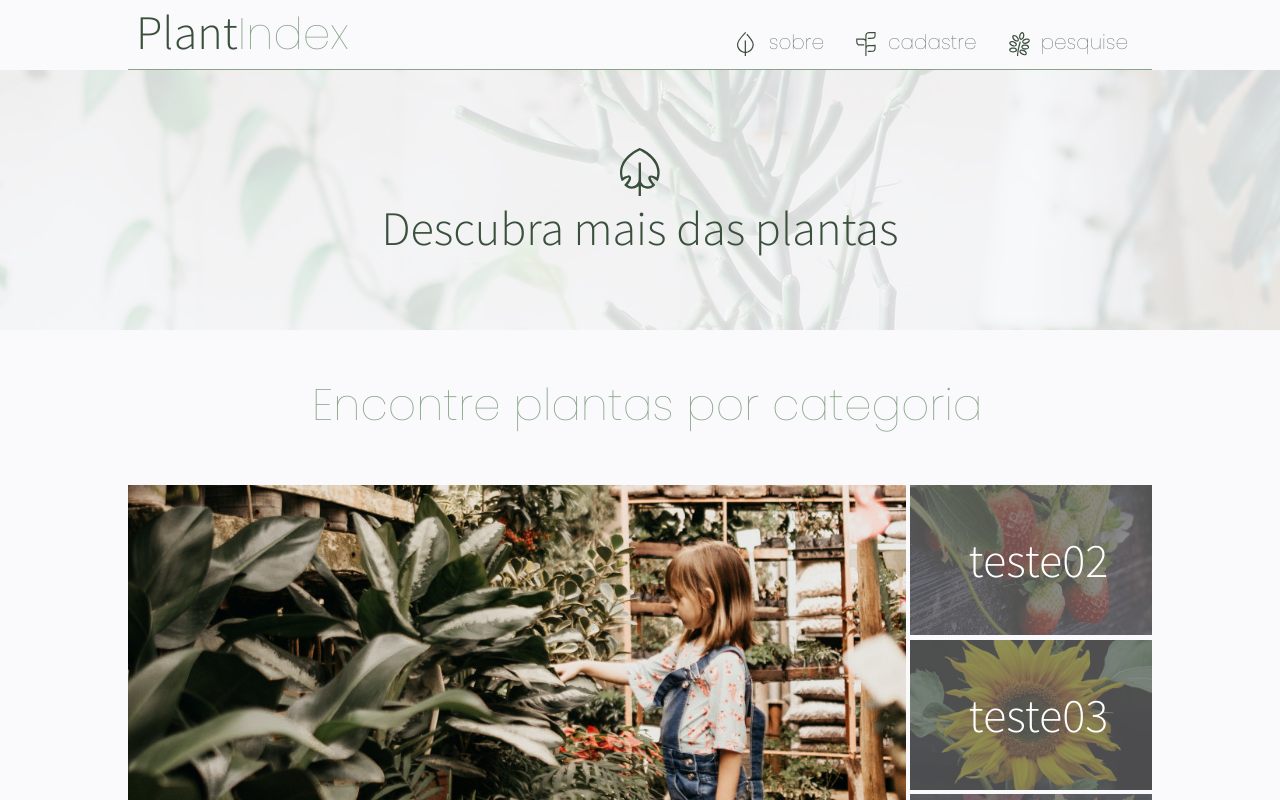
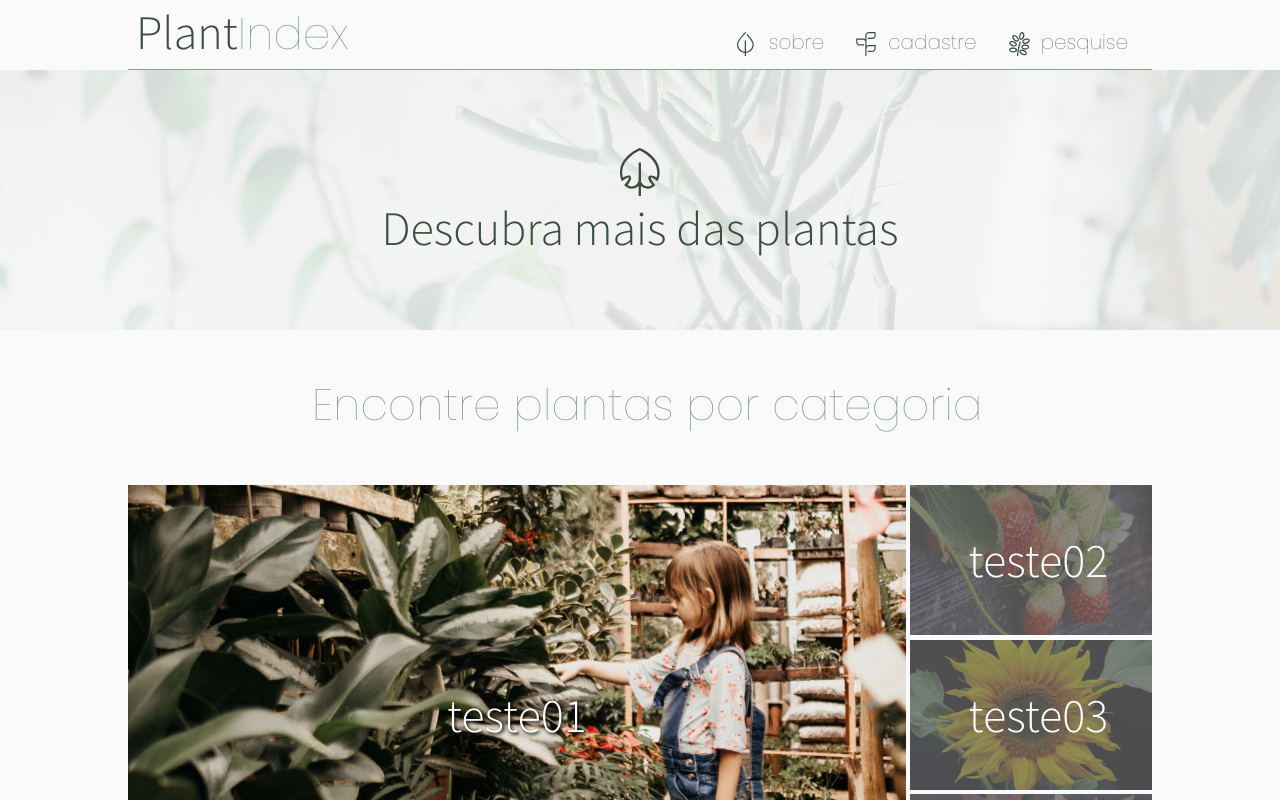
Before and after one commit to alenakano/plantIndex-frontend, a website: page styleDoc/index.html in a window 1280 px wide. In both pictures the pointer is over the element 516 px from the left and 714 px from the top of the page. Shown: the top 800 px of the page. Drawn offline with nearby package versions, Linux system fonts and the light colour scheme; files that its build step writes are made by us from their sources.

Commit message:
Improvement board.

```diff
--- a/styleDoc/scss/component/board.scss
+++ b/styleDoc/scss/component/board.scss
@@ -16,7 +16,7 @@
     transition: 0.5s;
     &:hover {
       background-color: transparent;
-      color: transparent;
+      text-shadow: 0.1rem 0.1rem 0.2rem black;
     }
   }
 }
```
